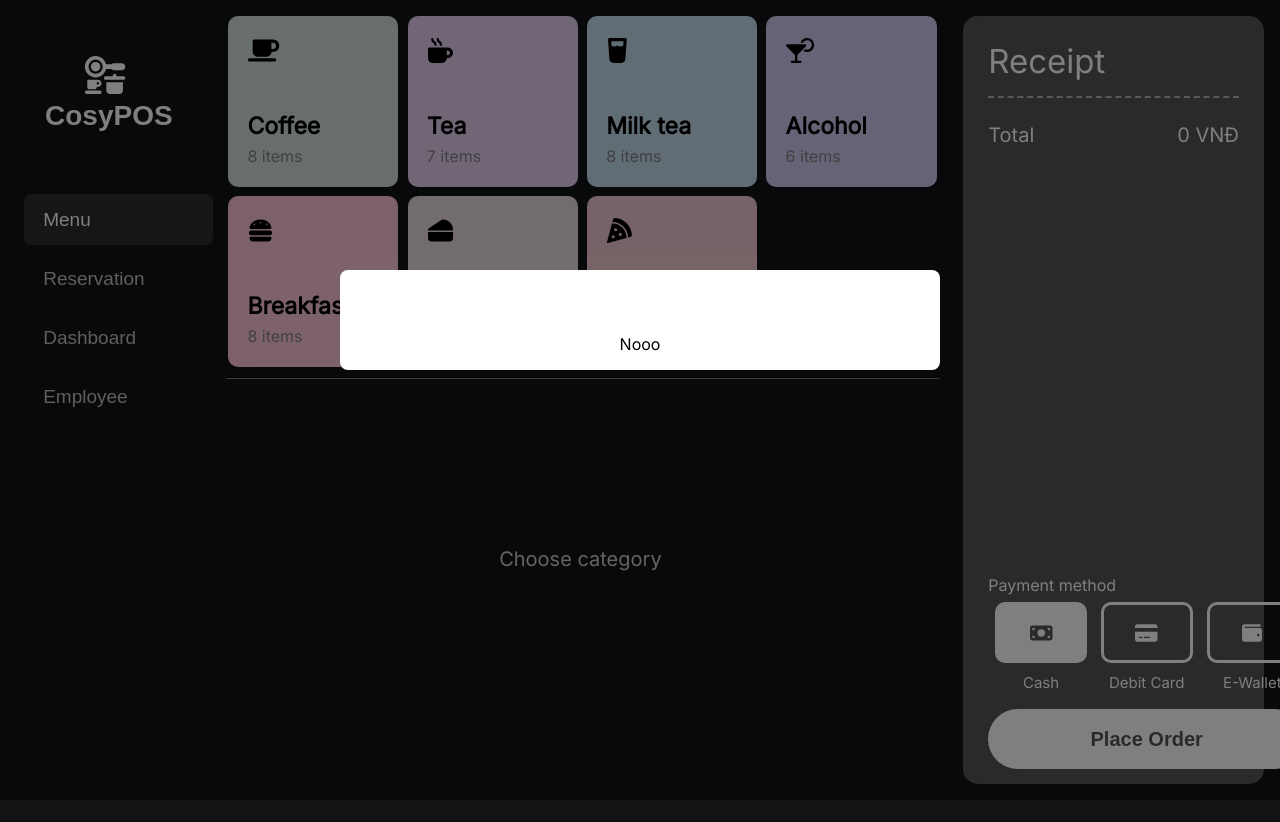
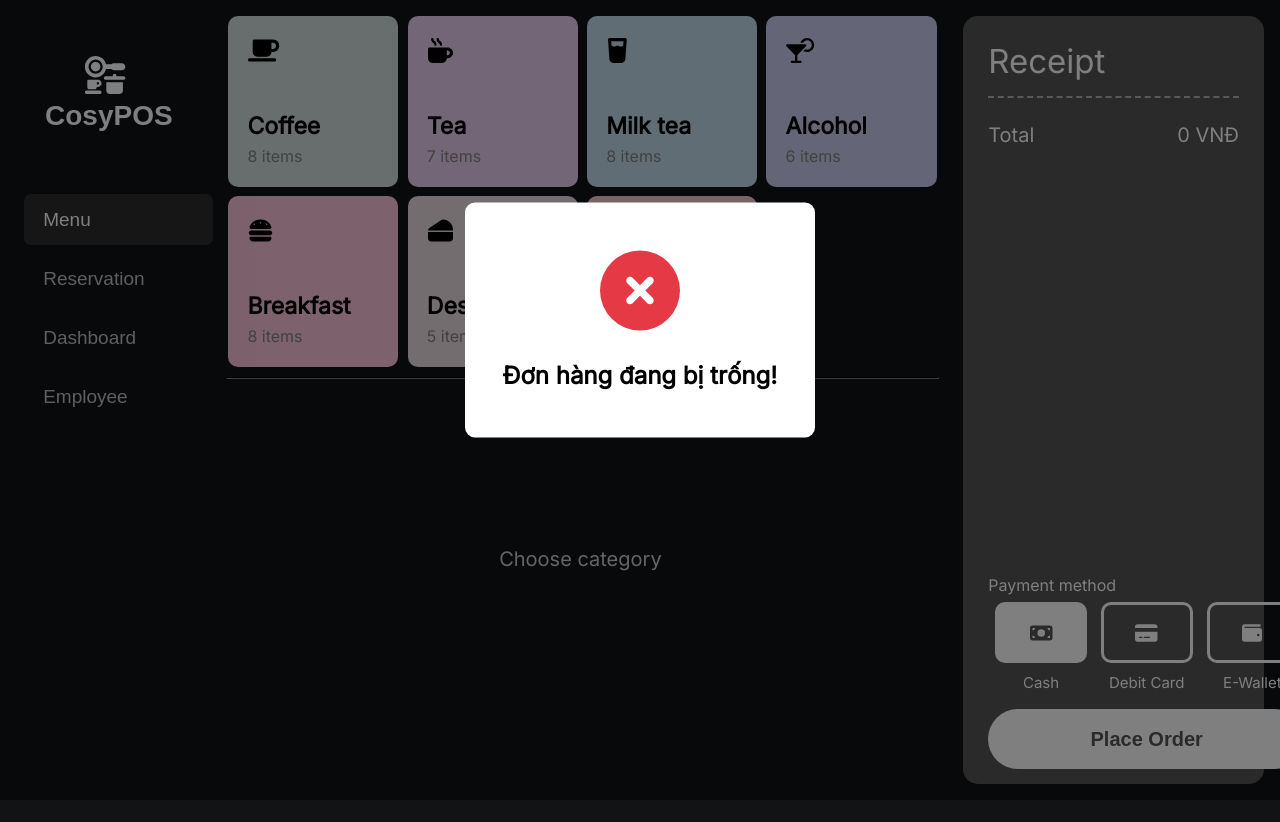
Before and after one commit to LCMTRI/pos_system, a React (Create React App) app: page /menu in a window 1280 px wide. Both pictures are taken after a click on the button "Place Order". Shown: the top 822 px of the page. Built offline with nearby package versions, Linux system fonts and the light colour scheme.

Commit message:
fix modal

```diff
--- a/src/components/modal/Modal.css
+++ b/src/components/modal/Modal.css
@@ -20,7 +20,7 @@
 }
 
 .modalContainer {
-    max-width: 600px;
+    max-width: 350px;
     width: 100%;
     position: fixed;
     top: 40%;
@@ -28,7 +28,7 @@
     transform: translate(-50%, -50%);
     display: flex;
     background-color: #ffffff;
-    border-radius: 8px;
+    border-radius: 10px;
 }
 
 .modalRight {
@@ -36,11 +36,13 @@
 }
 
 .modalContent {
+    width: 100%;
     display: flex;
     flex-direction: column;
     justify-content: center;
     text-align: center;
-    margin-top: 3rem;
+    margin-top: 2rem;
+    margin-bottom: 2rem;
     padding: 1rem 2rem;
     color: black;
 }
--- a/src/components/modal/Modal.jsx
+++ b/src/components/modal/Modal.jsx
@@ -1,3 +1,5 @@
+import { faCheckCircle, faCircleXmark } from "@fortawesome/free-solid-svg-icons";
+import { FontAwesomeIcon } from "@fortawesome/react-fontawesome";
 import React from "react";
 import ReactDom from "react-dom";
 import "./Modal.css";
@@ -12,10 +14,14 @@ const Modal = ({ open, onClose, order }) => {
         }}
         className="modalContainer"
       >
-        <div className="modalRight">
-          <div className="modalContent">
-            {order.length === 0 ? (<div>Nooo</div>) : (<div>Yes, Sirrr!!</div>)}
-          </div>
+        <div className="modalContent">
+          {order.length === 0 ? (<div>
+            <FontAwesomeIcon icon={faCircleXmark} style={{fontSize: "80px", color: "#e63946", marginBottom: "30px"}} />
+            <h2>Đơn hàng đang bị trống!</h2>
+          </div>) : (<div>
+            <FontAwesomeIcon icon={faCheckCircle} style={{fontSize: "80px", color: "#a7c957", marginBottom: "30px"}} />
+            <h2>Đơn hàng được đặt thành công!</h2>
+          </div>)}
         </div>
       </div>
     </div>,
```
